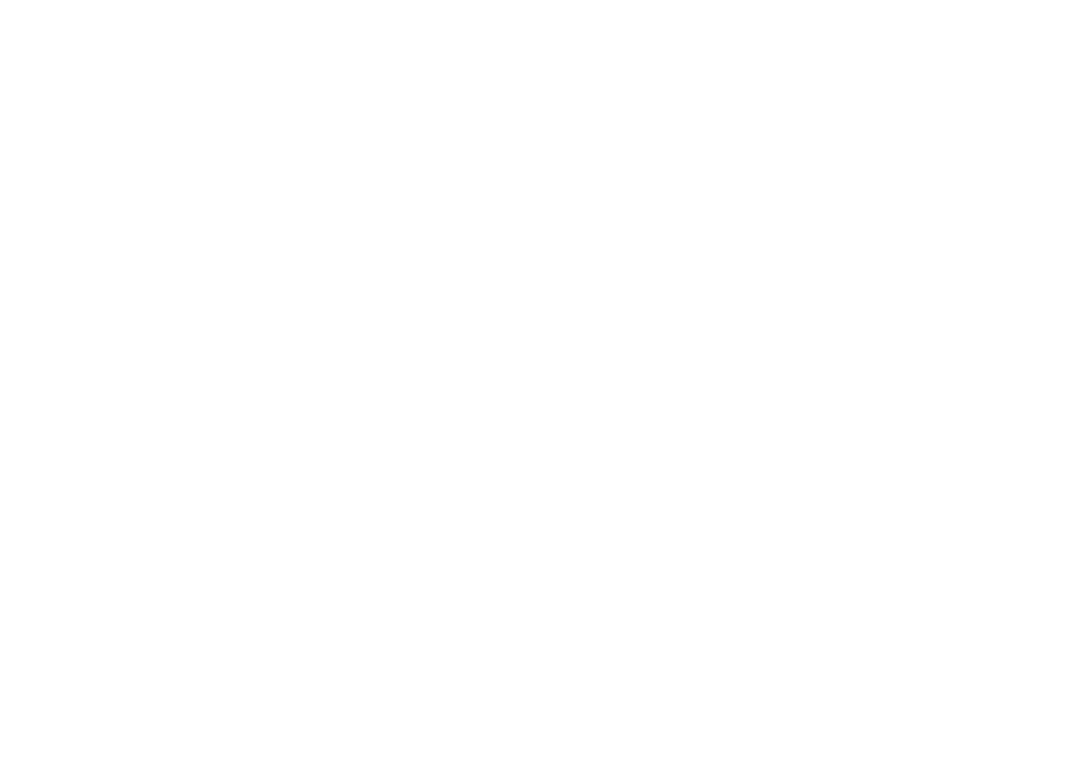
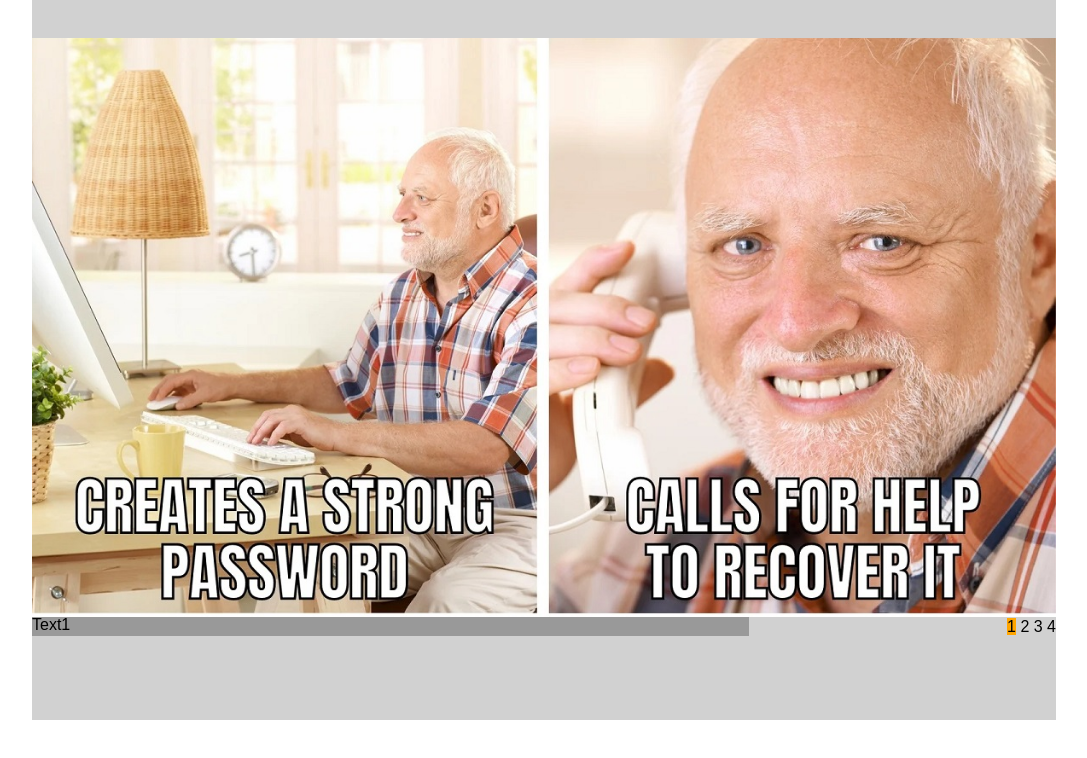
Before and after one commit to maxim545/cssMemSlider, a plain HTML site: page cssMemSlider/index.html in a window 1280 px wide. Shown: the whole page, without its empty margins (96-1183 px from the left). Drawn offline with Linux system fonts and the light colour scheme.

Commit message:
feat: add slider functional (Sun, May 15, 2022 12:08:09 AM)

```diff
--- a/cssMemSlider/assets/styles/style.css
+++ b/cssMemSlider/assets/styles/style.css
@@ -0,0 +1,136 @@
+.page {
+    font-size: 16px;
+    font-family: Arial;
+  }
+
+  .container {
+    width: 80vw;
+    height: 90vh;
+    margin: 0 auto;
+    padding: 3% 0 3%;
+    background-color: rgb(209, 209, 209);
+  }
+
+  .slider {
+    width: 100%;
+    height: 100%;
+    display: inline-block;
+    text-align: left;
+    margin-bottom: 22px;
+  }
+
+  .slider__input {
+    display: none;
+  }
+
+
+  .slider__item_one, .slider__text-item_one {
+    margin-left: 0%;
+  }
+  .slider__item_two, .slider__text-item_two {
+    margin-left: 0%;
+  }
+  .slider__item_three, .slider__text-item_three {
+    margin-left: 0%;
+  }
+  .slider__item_four, .slider__text-item_four {
+    margin-left: 0%;
+  }
+
+
+
+  .slider__input_first:checked~.slider__list .slider__item_one {
+    margin-left: 0%;
+  }
+  .slider__input_second:checked~.slider__list .slider__item_two {
+    margin-left: -100%;
+  }
+  .slider__input_third:checked~.slider__list .slider__item_three {
+    margin-left: -200%;
+  }
+  .slider__input_fourth:checked~.slider__list .slider__item_four {
+    margin-left: -300%;
+  }
+
+
+  .slider__input_first:checked~.slider__bottom .slider__text .slider__text-item_one {
+    margin-left: 0%;
+  }
+  .slider__input_second:checked~.slider__bottom .slider__text .slider__text-item_two {
+    margin-left: -100%;
+  }
+  .slider__input_third:checked~.slider__bottom .slider__text .slider__text-item_three {
+    margin-left: -200%;
+  }
+  .slider__input_fourth:checked~.slider__bottom .slider__text .slider__text-item_fourth {
+    margin-left: -300%;
+  }
+
+
+  .slider__input_first:checked~.slider__bottom .slider__controlls .slider__label_one {
+    background-color: orange;
+  }
+  .slider__input_second:checked~.slider__bottom .slider__controlls .slider__label_two {
+    background-color: orange;
+  }
+  .slider__input_third:checked~.slider__bottom .slider__controlls .slider__label_three {
+    background-color: orange;
+  }
+  .slider__input_fourth:checked~.slider__bottom .slider__controlls .slider__label_four {
+    background-color: orange;
+  }
+
+  label:hover {
+    background-color: green;
+  }
+
+
+
+  .slider__bottom {
+    display: flex;
+    flex-wrap: nowrap;
+    justify-content: space-between;
+    align-items: center;
+  }
+
+  .slider__list {
+    width: 100%;
+    height: 90%;
+    font-size: 0;
+    overflow: hidden;
+    white-space: nowrap;
+    z-index: 1;
+  }
+
+  .slider__image {
+    display: block;
+    width: 100%;
+    height: 100%;
+    object-fit: cover;
+  }
+
+  .slider__item {
+    display: inline-block;
+    width: 100%;
+    height: 100%;
+    overflow: hidden;
+    transition: all 1s ease-out;
+    white-space: normal;
+  }
+
+  .slider__text {
+    width: 70%;
+    height: 10%;
+    background-color: #999;
+    overflow: hidden;
+    white-space: nowrap;
+  }
+
+  .slider__text-item {
+    display: inline-block;
+    width: 100%;
+    height: 100%;
+    overflow: hidden;
+    transition: all 1s ease-out;
+    white-space: normal;
+  }
--- a/cssMemSlider/index.html
+++ b/cssMemSlider/index.html
@@ -10,7 +10,34 @@
     <link rel="stylesheet" href="assets/styles/reset.css">
     <link rel="stylesheet" href="assets/styles/style.css">
 </head>
-<body>
-
+<body class="page">
+    <div class="container">
+        <div class="slider">
+            <input class="slider__input slider__input_first" type="radio" name="memSLider" id="first_slide" checked />
+            <input class="slider__input slider__input_second" type="radio" name="memSLider" id="second_slide"/>
+            <input class="slider__input slider__input_third" type="radio" name="memSLider" id="third_slide"/>
+            <input class="slider__input slider__input_fourth" type="radio" name="memSLider" id="fourth_slide"/>
+            <div class="slider__list">
+                <div class="slider__item slider__item_one"><img class="slider__image" src="assets/images/image-1.jpg" alt="image-1"></div>
+                <div class="slider__item slider__item_two"><img class="slider__image" src="assets/images/image-2.jpg" alt="image-2"></div>
+                <div class="slider__item slider__item_three"><img class="slider__image" src="assets/images/image-3.jpg" alt="image-3"></div>
+                <div class="slider__item slider__item_four"><img class="slider__image" src="assets/images/image-4.jpg" alt="image-4"></div>
+            </div>
+            <div class="slider__bottom">
+                <div class="slider__text">
+                    <p class="slider__text-item slider__text-item_one">Text1</p>
+                    <p class="slider__text-item slider__text-item_two">Text2</p>
+                    <p class="slider__text-item slider__text-item_three">Text3</p>
+                    <p class="slider__text-item slider__text-item_fourth">Text4</p>
+                </div>
+                <div class="slider__controlls">
+                    <label class="slider__label slider__label_one" for="first_slide">1</label>
+                    <label class="slider__label slider__label_two" for="second_slide">2</label>
+                    <label class="slider__label slider__label_three" for="third_slide">3</label>
+                    <label class="slider__label slider__label_four" for="fourth_slide">4</label>
+                </div>
+            </div>
+        </div>
+    </div>
 </body>
 </html>
```
